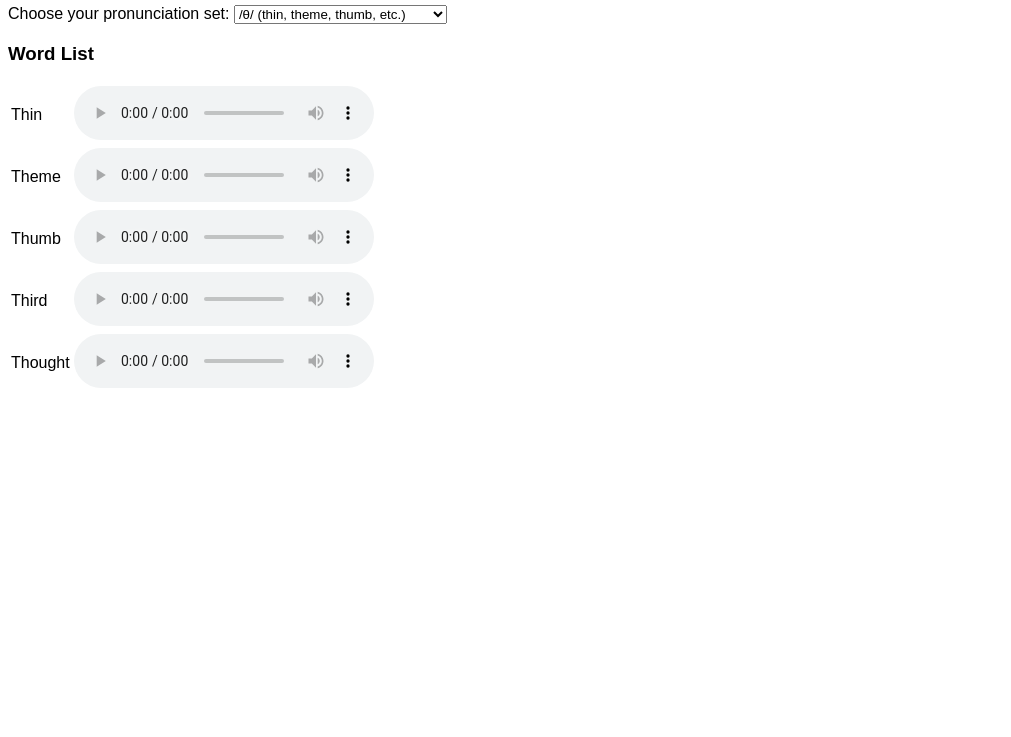
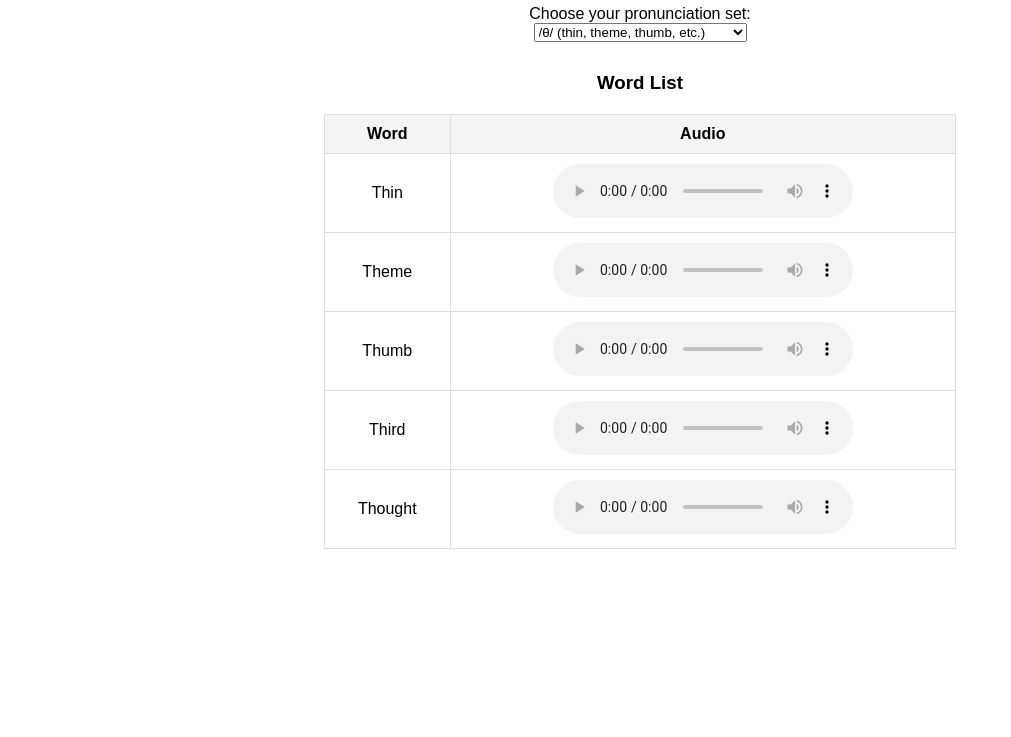
Before and after one commit to AndrewthePronunciationGuru/Pronunciation-Practice, a plain HTML site: page index.html in a window 1280 px wide. Shown: the part 63-800 px from the top of the page, without its empty margins (0-1011 px from the left). Drawn offline with Linux system fonts and the light colour scheme.

Commit message:
Update index.html

```diff
--- a/index.html
+++ b/index.html
@@ -8,24 +8,47 @@
         body {
             font-family: Arial, sans-serif;
         }
+        table {
+            width: 50%;
+            margin: 20px auto;
+            border-collapse: collapse;
+        }
+        th, td {
+            padding: 10px;
+            text-align: center;
+            border: 1px solid #ddd;
+        }
+        th {
+            background-color: #f4f4f4;
+        }
         .audio-control {
             margin-top: 10px;
         }
     </style>
 </head>
 <body>
-    <h2>Pronunciation Practice</h2>
+    <h2 style="text-align:center;">Pronunciation Practice</h2>
 
     <!-- Dropdown to select the set of words -->
-    <label for="pronunciation-set">Choose your pronunciation set:</label>
-    <select id="pronunciation-set" onchange="updateWordList()">
+    <label for="pronunciation-set" style="display: block; text-align:center; margin-top: 20px;">Choose your pronunciation set:</label>
+    <select id="pronunciation-set" onchange="updateWordList()" style="display: block; margin: 0 auto;">
         <option value="/θ/">/θ/ (thin, theme, thumb, etc.)</option>
         <option value="/ð/">/ð/ (this, that, these, those, they)</option>
     </select>
 
-    <h3>Word List</h3>
+    <h3 style="text-align:center; margin-top: 30px;">Word List</h3>
+
+    <!-- Table for the word list -->
     <table id="word-table">
-        <!-- The word list will be dynamically generated here -->
+        <thead>
+            <tr>
+                <th>Word</th>
+                <th>Audio</th>
+            </tr>
+        </thead>
+        <tbody>
+            <!-- The word list will be dynamically generated here -->
+        </tbody>
     </table>
 
     <script>
@@ -50,12 +73,13 @@
         function updateWordList() {
             const setValue = document.getElementById("pronunciation-set").value;
             let wordList = setValue === "/θ/" ? wordsSet1 : wordsSet2;
-            const wordTable = document.getElementById("word-table");
-            wordTable.innerHTML = ""; // Clear the current list
+            const wordTableBody = document.querySelector("#word-table tbody");
+            wordTableBody.innerHTML = ""; // Clear the current list
 
             // Create a new table for the selected set of words
             wordList.forEach((item) => {
                 const row = document.createElement("tr");
+
                 const wordCell = document.createElement("td");
                 wordCell.textContent = item.word;
                 row.appendChild(wordCell);
@@ -70,7 +94,7 @@
                 audioCell.appendChild(audioControl);
                 row.appendChild(audioCell);
 
-                wordTable.appendChild(row);
+                wordTableBody.appendChild(row);
             });
         }
 
```
